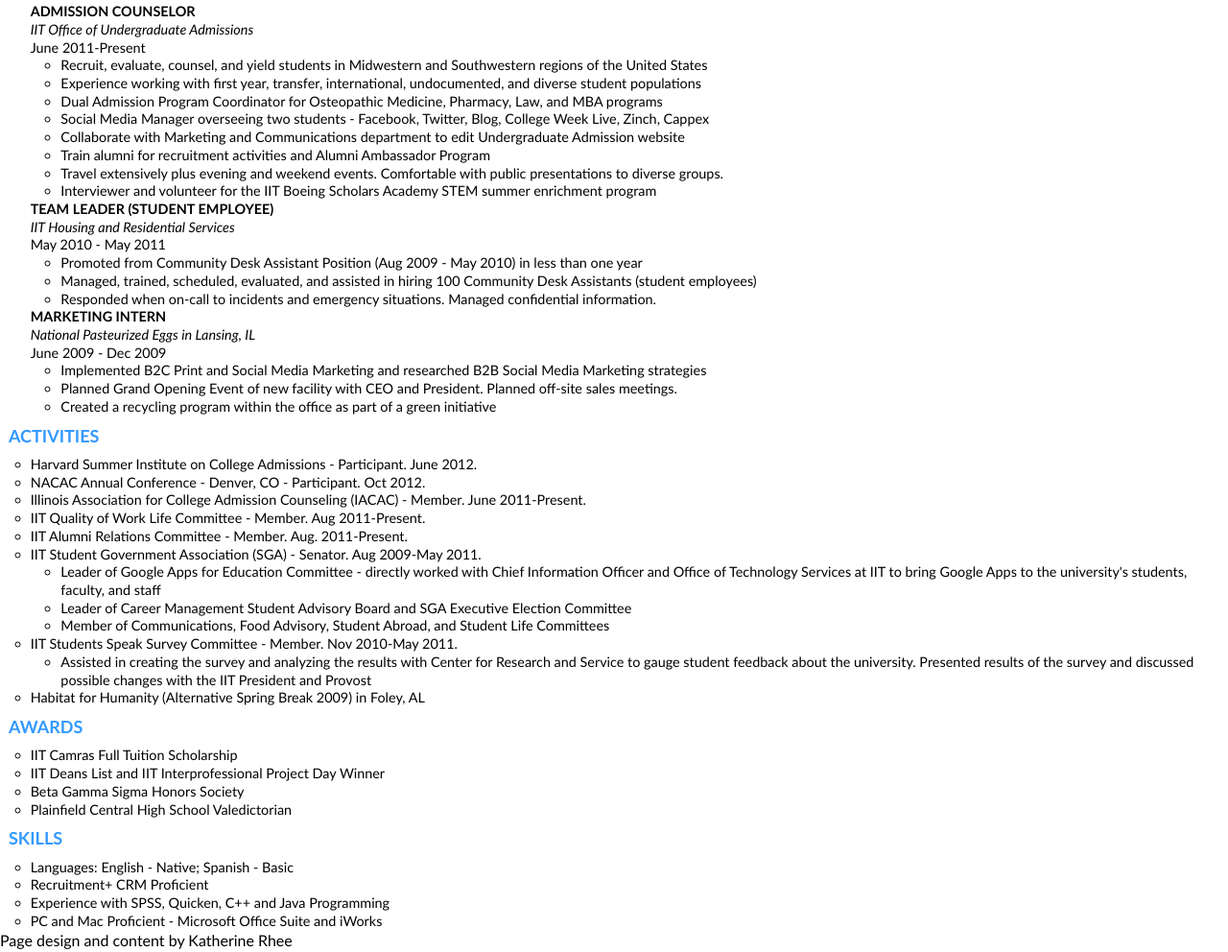
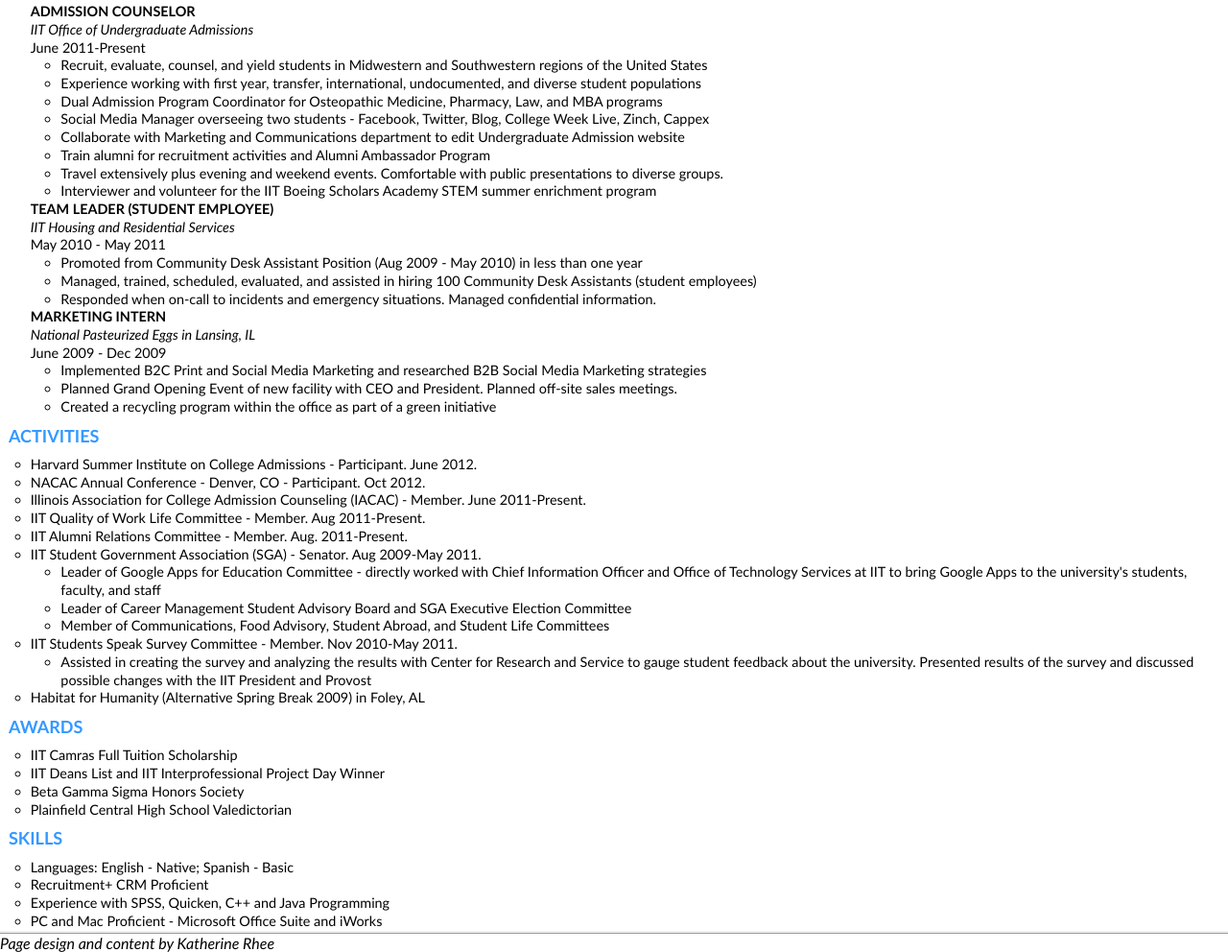
Before and after one commit to katherinerhee/project-1, a plain HTML site: page resume.html in a window 1280 px wide. Shown: the part 287-1279 px from the top of the page at 96% size. Drawn offline with Linux system fonts and the light colour scheme.

Commit message:
Footer styling added to screen.css

```diff
--- a/screen.css
+++ b/screen.css
@@ -43,8 +43,16 @@
 
 /* header styling: */
 div#header {
-  /* not sure if I like this border - play with and add later to print.css */
+  /* not sure if I like this border */
   border-bottom-style: ridge;
+
+}
+
+/* footer styling: */
+div#footer {
+  /* not sure if I like this border */
+  border-top-style: ridge;
+  font-style: italic;
 
 }
 
```
